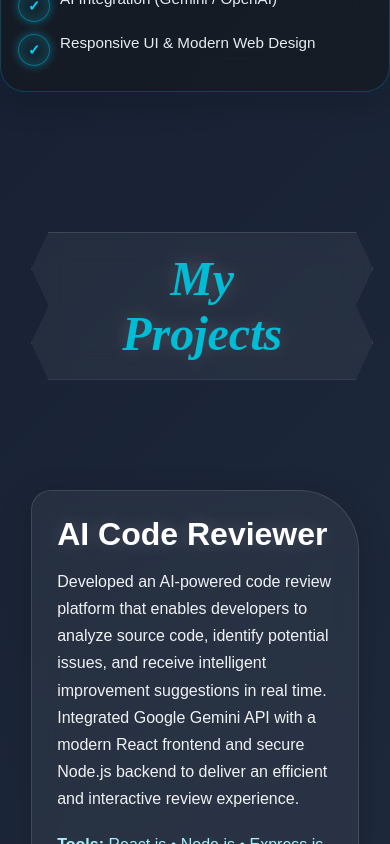
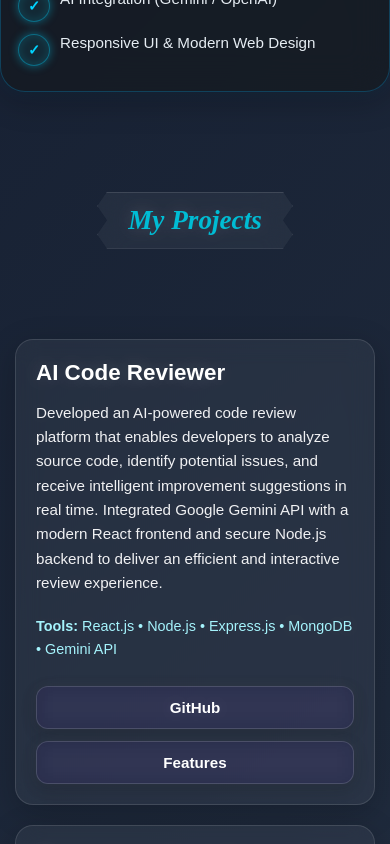
Before and after one commit to Sai-Tejaswini-02/My_Portfolio, a React (Vite) app in the folder my-ui/: page / in a window 390 px wide. Shown: the part 1460-2304 px from the top of the page. Built offline with nearby package versions, Linux system fonts and the light colour scheme.

Commit message:
my portfolio

```diff
--- a/my-ui/src/components/Projects.css
+++ b/my-ui/src/components/Projects.css
@@ -6,47 +6,28 @@
   flex-wrap: wrap;
   margin-top: 50px;
   text-shadow: 0 0 20px rgba(255,255,255,0.2);
-
 }
 
 .project-card {
   width: 450px;
-
   padding: 25px;
   background: rgba(255,255,255,0.05);
-
   backdrop-filter: blur(12px);
   -webkit-backdrop-filter: blur(12px);
-
   border: 1px solid rgba(255,255,255,0.12);
-
   border-radius: 20px;
-
-
-
-  box-shadow:
-    0 8px 32px rgba(0, 0, 0, 0.2);
-
+  box-shadow: 0 8px 32px rgba(0, 0, 0, 0.2);
   transition: all 0.3s ease;
-
   display: flex;
   flex-direction: column;
-
 }
 
 .project-card:hover {
   border-color: rgba(255, 255, 255, 0.3);
-  box-shadow:
-    0 15px 40px rgba(0,0,0,0.3);
-
-
+  box-shadow: 0 15px 40px rgba(0,0,0,0.3);
   transform: translateY(-8px);
   transition: 0.3s ease;
-
-
 }
-
-
 
 .project-name {
   font-size: 2rem;
@@ -68,40 +49,26 @@
   color:#A5F3FC;
 }
 
-
 .projects-section {
   min-height: 100vh;
-
   padding: 100px 8%;
-
   display: flex;
   flex-direction: column;
   justify-content: center;
 }
 
-.projects-title{
+.projects-title {
   position: relative;
-
   width: fit-content;
-
   margin: 0 auto 60px;
-
   padding: 18px 90px;
-
   font-size: 3rem;
   font-weight: 700;
-
   text-align:center;
   color:#00BCD4;
-  font-size:3rem;
-  font-weight:700;
   font-style:italic;
-
-
-
   background: rgba(255,255,255,0.05);
   border: 1px solid rgba(255,255,255,0.12);
-
   backdrop-filter: blur(15px);
   font-family: "Poppins";
   clip-path: polygon(
@@ -119,15 +86,13 @@
   text-shadow: 0 0 20px rgba(255,255,255,0.2);
 }
 
-.project-card-1{
+.project-card-1 {
   border-top-right-radius: 60px;
 }
 
-.project-card-2{
+.project-card-2 {
   border-top-left-radius: 60px;
 }
-
-
 
 .project-links {
   margin-top: auto;
@@ -138,22 +103,15 @@
 .project-links a {
   text-decoration: none;
   padding: 12px 22px;
-
   border-radius: 12px;
-
   background: rgba(40, 19, 124, 0.15);
   border: 1px solid rgba(255, 255, 255, 0.15);
-
   color: #ffffff;
   font-weight: 600;
   font-size: 0.95rem;
-
   backdrop-filter: blur(10px);
-
-  box-shadow:
-    0 4px 15px rgba(0, 0, 0, 0.2),
+  box-shadow: 0 4px 15px rgba(0, 0, 0, 0.2),
               0 0 15px rgba(255, 255, 255, 0.05);
-
   transition: all 0.3s ease;
 }
 
@@ -162,75 +120,45 @@ background: rgba(40, 19, 124, 0.15);
   background:#22D3EE;
   color:#0F172A;
   border-color:#22D3EE;
-
-
-
-box-shadow:
-  0 8px 25px rgba(196, 181, 253, 0.25),
+  box-shadow: 0 8px 25px rgba(196, 181, 253, 0.25),
               0 0 20px rgba(196, 181, 253, 0.15);
-
 }
-
-
 
 .feature-btn {
   text-decoration: none;
-
   padding: 12px 22px;
-
   border-radius: 12px;
   background: rgba(40, 19, 124, 0.15);
   border: 1px solid rgba(255, 255, 255, 0.15);
-
   color: #ffffff;
-
   font-weight: 600;
-
   font-size: 0.95rem;
-
   cursor: pointer;
-
   backdrop-filter: blur(10px);
-
   transition: all 0.3s ease;
-
-  box-shadow:
-    0 4px 15px rgba(0,0,0,0.2),
+  box-shadow: 0 4px 15px rgba(0,0,0,0.2),
               0 0 15px rgba(255,255,255,0.05);
 }
 
 .feature-btn:hover {
   transform: translateY(-4px);
-
   background: #22D3EE;
-
   color: #0F172A;
-
   border-color: #22D3EE;
-
-  box-shadow:
-    0 8px 25px rgba(34,211,238,0.25),
+  box-shadow: 0 8px 25px rgba(34,211,238,0.25),
               0 0 20px rgba(34,211,238,0.15);
 }
 
 .feature-modal {
   width: 500px;
   max-width: 90%;
-
   background: rgba(255,255,255,0.08);
-
   backdrop-filter: blur(20px);
   -webkit-backdrop-filter: blur(20px);
-
   border: 1px solid rgba(255,255,255,0.15);
-
   border-radius: 24px;
-
   padding: 30px;
-
-  box-shadow:
-    0 25px 60px rgba(0,0,0,0.35);
-
+  box-shadow: 0 25px 60px rgba(0,0,0,0.35);
   color: white;
 }
 
@@ -238,7 +166,6 @@ background: rgba(40, 19, 124, 0.15);
   display: flex;
   justify-content: space-between;
   align-items: center;
-
   margin-bottom: 20px;
 }
 
@@ -250,10 +177,8 @@ background: rgba(40, 19, 124, 0.15);
 .close-icon {
   background: transparent;
   border: none;
-
   color: white;
   font-size: 1.3rem;
-
   cursor: pointer;
 }
 
@@ -271,35 +196,140 @@ background: rgba(40, 19, 124, 0.15);
 
 .feature-item {
   background: rgba(255,255,255,0.05);
-
   border: 1px solid rgba(255,255,255,0.1);
-
   border-radius: 12px;
-
   padding: 12px;
-
   color: #D1D5DB;
-
   transition: 0.3s ease;
 }
 
 .feature-item:hover {
   border-color: #22D3EE;
-
   transform: translateY(-2px);
-
   color: white;
 }
 
 .modal-overlay {
   position: fixed;
   inset: 0;
-
   background: rgba(0,0,0,0.55);
-
   display: flex;
   justify-content: center;
   align-items: center;
-
   z-index: 999;
 }
+
+
+/* =========================
+   TABLET (FIX START HERE)
+========================= */
+@media (max-width: 768px) {
+
+  .projects-section {
+    padding: 80px 5%;
+  }
+
+  .projects-title {
+    font-size: 2.2rem;
+    padding: 15px 50px;
+  }
+
+  .projects-container {
+    flex-direction: column;
+    align-items: center;
+  }
+
+  .project-card {
+    width: 100%;
+    max-width: 600px;
+  }
+
+  .project-name {
+    font-size: 1.7rem;
+  }
+
+  .project-desc {
+    font-size: 1rem;
+  }
+
+  .project-links {
+    flex-wrap: wrap;
+  }
+
+  .feature-modal {
+    width: 90%;
+  }
+}
+
+
+/* =========================
+   MOBILE
+========================= */
+@media (max-width: 576px) {
+
+  .projects-section {
+    padding: 60px 15px;
+  }
+
+  .projects-title {
+    font-size: 1.7rem;
+    padding: 12px 30px;
+    margin-bottom: 40px;
+  }
+
+  .projects-container {
+    gap: 20px;
+  }
+
+  .project-card {
+    width: 100%;
+    padding: 20px;
+    border-radius: 18px;
+  }
+
+  .project-card-1,
+  .project-card-2 {
+    border-radius: 18px;
+  }
+
+  .project-name {
+    font-size: 1.4rem;
+  }
+
+  .project-desc {
+    font-size: 0.95rem;
+    line-height: 1.6;
+  }
+
+  .project-tools {
+    font-size: 0.9rem;
+  }
+
+  .project-links {
+    flex-direction: column;
+    gap: 12px;
+  }
+
+  .project-links a,
+  .feature-btn {
+    width: 100%;
+    text-align: center;
+  }
+
+  .feature-modal {
+    width: 95%;
+    padding: 20px;
+  }
+
+  .modal-header h3 {
+    font-size: 1.3rem;
+  }
+
+  .features-grid {
+    grid-template-columns: 1fr;
+  }
+
+  .feature-item {
+    font-size: 0.9rem;
+  }
+}
```
Lines whose indentation alone changed are shown as unchanged.
